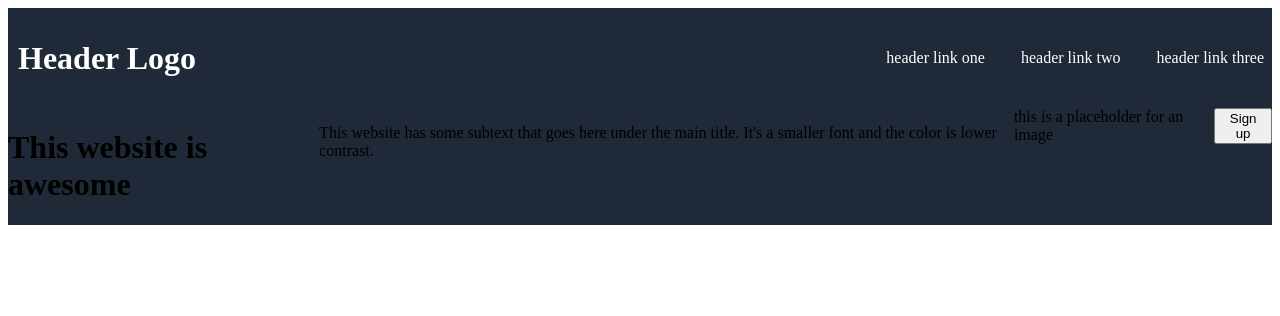
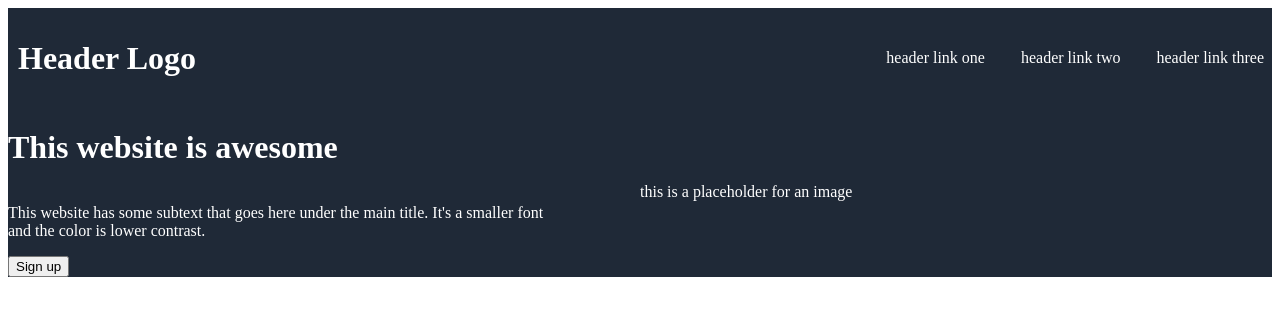
Before and after one commit to zelimss/odin-landing-page, a plain HTML site: page index.html in a window 1280 px wide. Drawn offline with Linux system fonts and the light colour scheme.

Commit message:
Divs Please
Put a div around left content, so that content aligns left

```diff
--- a/index.html
+++ b/index.html
@@ -19,17 +19,19 @@
             </ul>
         </div>
     </div>
-    <div class="top_content">
+    <div class="main_content">
+        <div class="left_content">
             <div class="top_header">
                 <h1>This website is awesome</h1>
             </div>
             <div class="top_text">
                 <p>This website has some subtext that goes here under the main title. It's a smaller font and the color is lower contrast.</p>
             </div>
-        <div class="placeholder">this is a placeholder for an image</div>
             <div class="signup_button">
                 <button>Sign up</button>
             </div>
         </div>
+        <div class="placeholder">this is a placeholder for an image</div>
+    </div>
 </body>
 </html>
--- a/style.css
+++ b/style.css
@@ -32,24 +32,31 @@
     text-decoration: none;
 }
 
-.top_content {
+.main_content {
     background-color: #1F2937;
     display: flex;
 }
 
+.left_content {
+    display: flex;
+    flex-direction: column;
+    flex: 1;
+}
+
 .top_header {
-    display: flex;
-    flex-wrap: wrap;
+    flex: 1;
+    color: white;
 }
 
 .top_text {
-    display: flex;
-    flex-wrap: wrap;
-    flex-direction: column;
+    flex: 1;
+    color: white;
 }
 
 .placeholder {
-
+    flex: 1;
+    padding: 75px;
+    color: white;
 }
 
 .signup_button {
```
Lines whose indentation alone changed are shown as unchanged.
